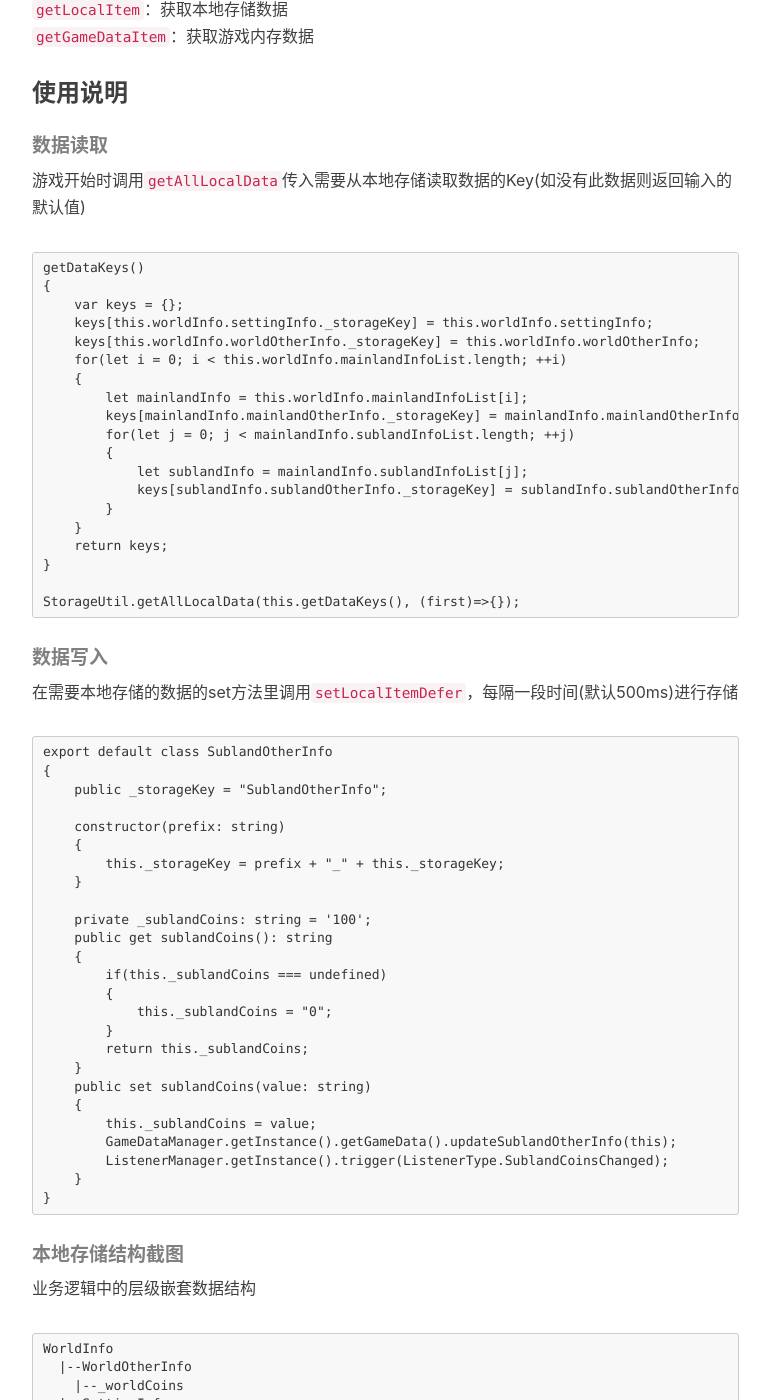
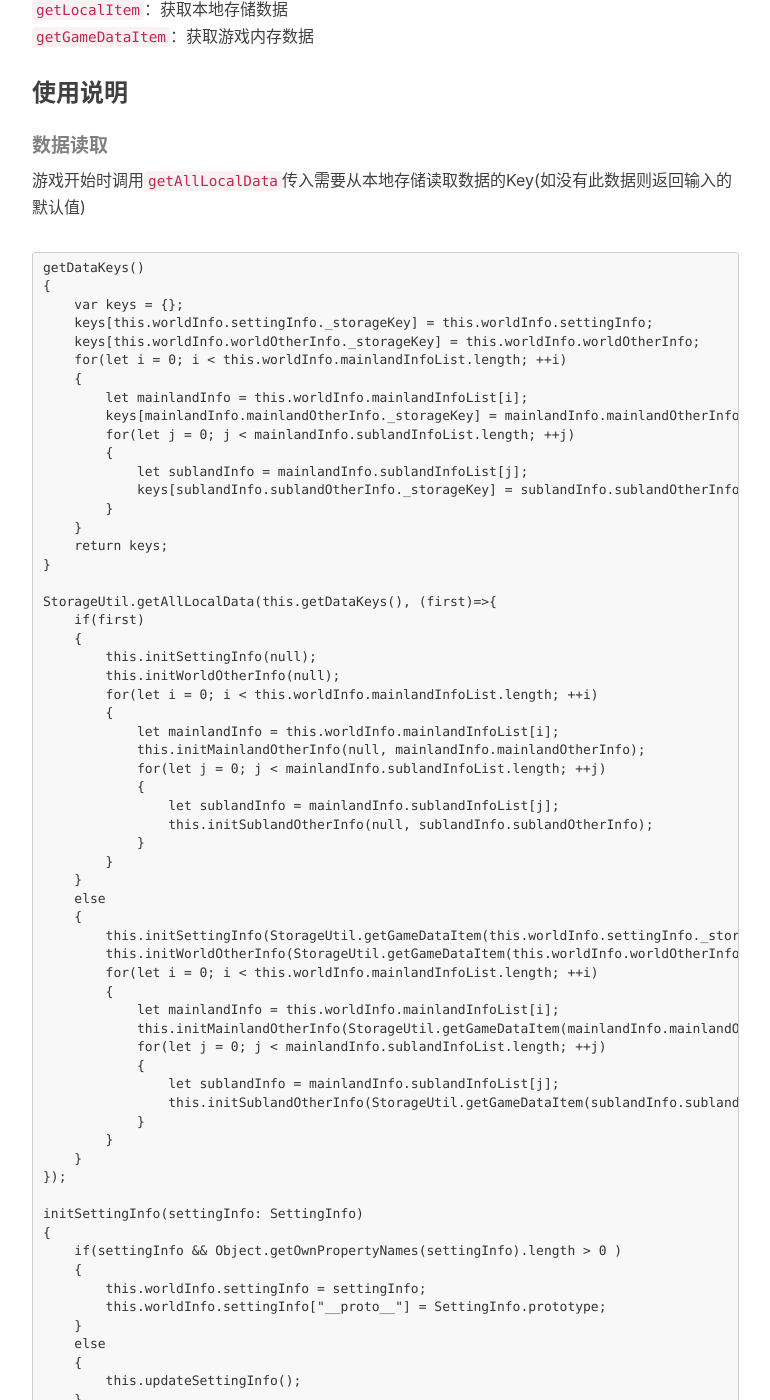
Before and after one commit to huangx916/huangx916.github.io, a Jekyll site: the page built from _posts/2019-06-23-dataMiddleware.markdown, in a window 1280 px wide and 1400 px high, scrolled down 3609 px. Shown: the whole window, without its empty margins (233-1003 px from the left). Built offline with Jekyll 4.4.1, drawn with Linux system fonts in a browser that asks for light colours; nearby versions of some CDN libraries; comment, search, counter and statistics services are not loaded; some of the changed text lies outside the part shown.

Commit message:
Update 2019-06-23-dataMiddleware.markdown

````diff
--- a/_posts/2019-06-23-dataMiddleware.markdown
+++ b/_posts/2019-06-23-dataMiddleware.markdown
@@ -157,7 +157,55 @@ getDataKeys()
     return keys;
 }
 
-StorageUtil.getAllLocalData(this.getDataKeys(), (first)=>{});
+StorageUtil.getAllLocalData(this.getDataKeys(), (first)=>{
+    if(first)
+    {
+        this.initSettingInfo(null);
+        this.initWorldOtherInfo(null);
+        for(let i = 0; i < this.worldInfo.mainlandInfoList.length; ++i)
+        {
+            let mainlandInfo = this.worldInfo.mainlandInfoList[i];
+            this.initMainlandOtherInfo(null, mainlandInfo.mainlandOtherInfo);
+            for(let j = 0; j < mainlandInfo.sublandInfoList.length; ++j)
+            {
+                let sublandInfo = mainlandInfo.sublandInfoList[j];
+                this.initSublandOtherInfo(null, sublandInfo.sublandOtherInfo);
+            }
+        }
+    }
+    else
+    {
+        this.initSettingInfo(StorageUtil.getGameDataItem(this.worldInfo.settingInfo._storageKey));
+        this.initWorldOtherInfo(StorageUtil.getGameDataItem(this.worldInfo.worldOtherInfo._storageKey));
+        for(let i = 0; i < this.worldInfo.mainlandInfoList.length; ++i)
+        {
+            let mainlandInfo = this.worldInfo.mainlandInfoList[i];
+            this.initMainlandOtherInfo(StorageUtil.getGameDataItem(mainlandInfo.mainlandOtherInfo._storageKey), mainlandInfo.mainlandOtherInfo);
+            for(let j = 0; j < mainlandInfo.sublandInfoList.length; ++j)
+            {
+                let sublandInfo = mainlandInfo.sublandInfoList[j];
+                this.initSublandOtherInfo(StorageUtil.getGameDataItem(sublandInfo.sublandOtherInfo._storageKey), sublandInfo.sublandOtherInfo);
+            }
+        }
+    }
+});
+
+initSettingInfo(settingInfo: SettingInfo)
+{
+    if(settingInfo && Object.getOwnPropertyNames(settingInfo).length > 0 )
+    {
+        this.worldInfo.settingInfo = settingInfo;
+        this.worldInfo.settingInfo["__proto__"] = SettingInfo.prototype;
+    }
+    else
+    {
+        this.updateSettingInfo();
+    }
+}
+updateSettingInfo()
+{
+    StorageUtil.setLocalItemDefer(this.worldInfo.settingInfo._storageKey, this.worldInfo.settingInfo);
+}
 ```
 ##### 数据写入
 在需要本地存储的数据的set方法里调用`setLocalItemDefer`，每隔一段时间(默认500ms)进行存储
````
